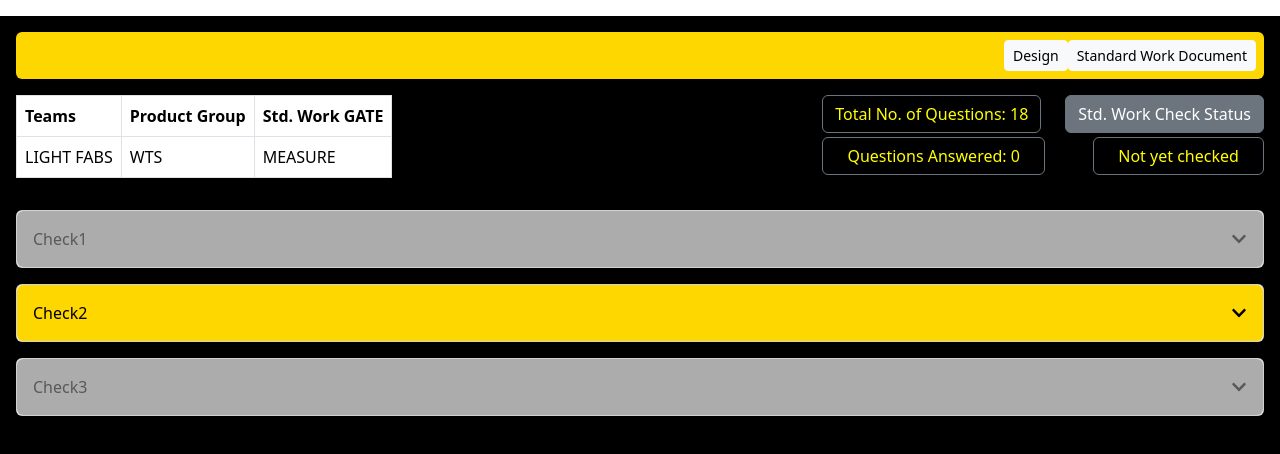
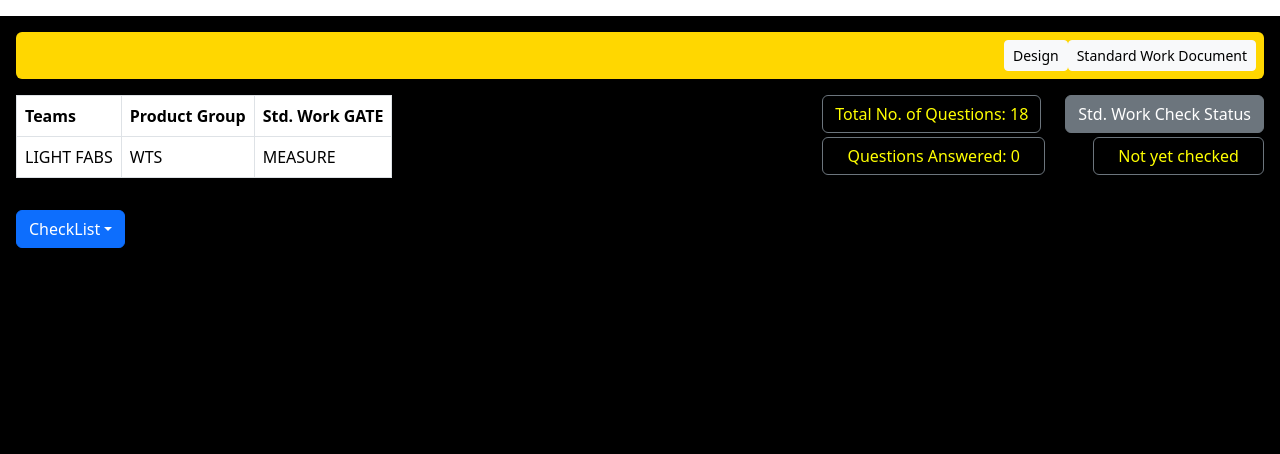
Before and after one commit to Siri66161616/ReactTest, a React (Create React App) app: page / in a window 1280 px wide. Shown: the top 454 px of the page. Built offline with nearby package versions, Linux system fonts and the light colour scheme.

Commit message:
Updated Collapsible Section to load dynamically.

```diff
--- a/src/pages/StandardDoc.js
+++ b/src/pages/StandardDoc.js
@@ -6,6 +6,8 @@ import {
   Card,
   Form,
   Table,
+  Dropdown,
+  DropdownButton,
 } from "react-bootstrap";
 import { useNavigate } from "react-router-dom";
 import { FaChevronDown } from "react-icons/fa";
@@ -20,10 +22,19 @@ const StandardDoc = () => {
   const navigate = useNavigate();
 
   // Function to toggle collapse state for check1 only
-  const toggleCollapse = (key) => {
-    if (key === "check2") {
-      setOpen((prev) => ({ ...prev, [key]: !prev[key] }));
-    }
+  const toggleCollapse = (item) => {
+    setOpen((prev) => ({ ...prev, [item]: !prev[item] }));
+  };
+
+  // Global state for selected checklist items
+  const [selectedCheckList, setSelectedCheckList] = useState([]);
+
+  // Function to handle checklist selection
+  const handleCheckListSelection = (item, event) => {
+    event.stopPropagation(); // Prevent dropdown from closing
+    setSelectedCheckList((prev) =>
+      prev.includes(item) ? prev.filter((i) => i !== item) : [...prev, item]
+    );
   };
 
   // Sample data for the table
@@ -140,22 +151,35 @@ const StandardDoc = () => {
         </div>
       </div>
 
+      {/* Dropdown Section */}
+      <div className="mt-3">
+        <DropdownButton id="dropdown-basic-button" title="CheckList">
+          {["Checklist 1", "Checklist 2", "Checklist 3"].map((item) => (
+            <Dropdown.Item key={item} as="div">
+              <Form.Check
+                type="checkbox"
+                label={item}
+                checked={selectedCheckList.includes(item)}
+                onChange={(e) => handleCheckListSelection(item, e)}
+              />
+            </Dropdown.Item>
+          ))}
+        </DropdownButton>
+      </div>
+
       {/* Collapsible Sections */}
-      {["check1", "check2", "check3"].map((item, index) => (
+      {selectedCheckList.map((item, index) => (
         <Card className="mt-3" key={index}>
           <Button
             style={{
-              backgroundColor: item === "check2" ? "gold" : "gray",
+              backgroundColor: "gold",
               color: "black",
               border: "none",
             }}
             className="w-100 text-start p-3 d-flex align-items-center"
             onClick={() => toggleCollapse(item)}
-            disabled={item !== "check2"} // Only check1 is clickable
           >
-            <span className="flex-grow-1">
-              {item.charAt(0).toUpperCase() + item.slice(1)}
-            </span>
+            <span className="flex-grow-1">{item}</span>
             <FaChevronDown
               style={{
                 transition: "transform 0.3s",
@@ -165,7 +189,6 @@ const StandardDoc = () => {
           </Button>
           <Collapse in={open[item]}>
             <Card.Body className="bg-light p-4">
-              {item === "check2" && (
               <Form>
                 <Table bordered responsive>
                   <thead>
@@ -177,10 +200,10 @@ const StandardDoc = () => {
                     </tr>
                   </thead>
                   <tbody>
-                      {data.map((item, index) => (
+                    {data.map((entry, index) => (
                       <tr key={index}>
-                          <td>{item.category}</td>
-                          <td>{item.question}</td>
+                        <td>{entry.category}</td>
+                        <td>{entry.question}</td>
                         <td>
                           <Form>
                             <Form.Check
@@ -211,7 +234,6 @@ const StandardDoc = () => {
                   </tbody>
                 </Table>
               </Form>
-              )}
             </Card.Body>
           </Collapse>
         </Card>
```
Lines whose indentation alone changed are shown as unchanged.
